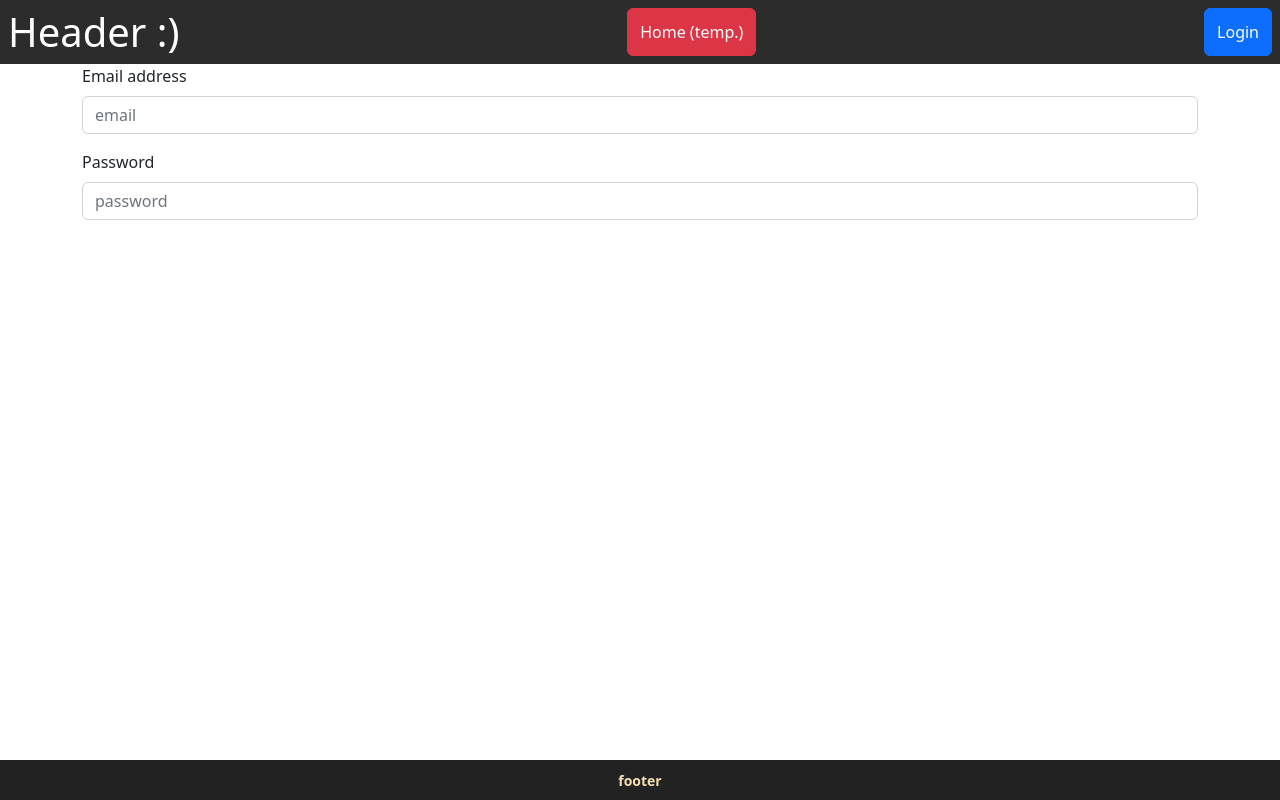
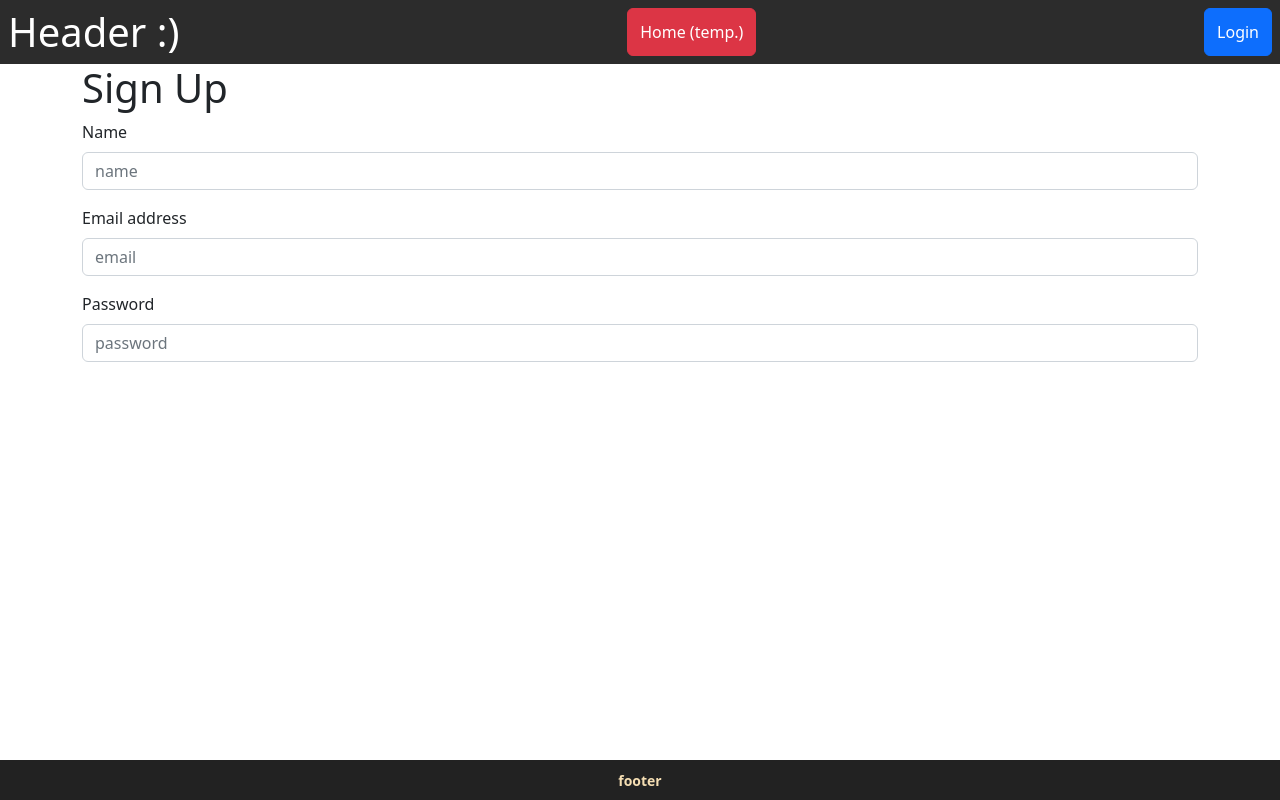
Before and after one commit to JoshThorntonDev/a1-3786643-3785167, a React (Create React App) app: page /register in a window 1280 px wide. Built offline with nearby package versions, Linux system fonts and the light colour scheme.

Commit message:
Added name field to register

```diff
--- a/src/components/Register.js
+++ b/src/components/Register.js
@@ -3,7 +3,12 @@ import Form from "react-bootstrap/Form";
 function Register() {
     return (
         <div className="register">
+            <h1>Sign Up</h1>
         <Form>
+        <Form.Group className="mb-3">
+            <Form.Label>Name</Form.Label>
+            <Form.Control type="text" name="name" placeholder="name" />
+          </Form.Group>
           <Form.Group className="mb-3">
             <Form.Label>Email address</Form.Label>
             <Form.Control type="email" name="email" placeholder="email" />
```
